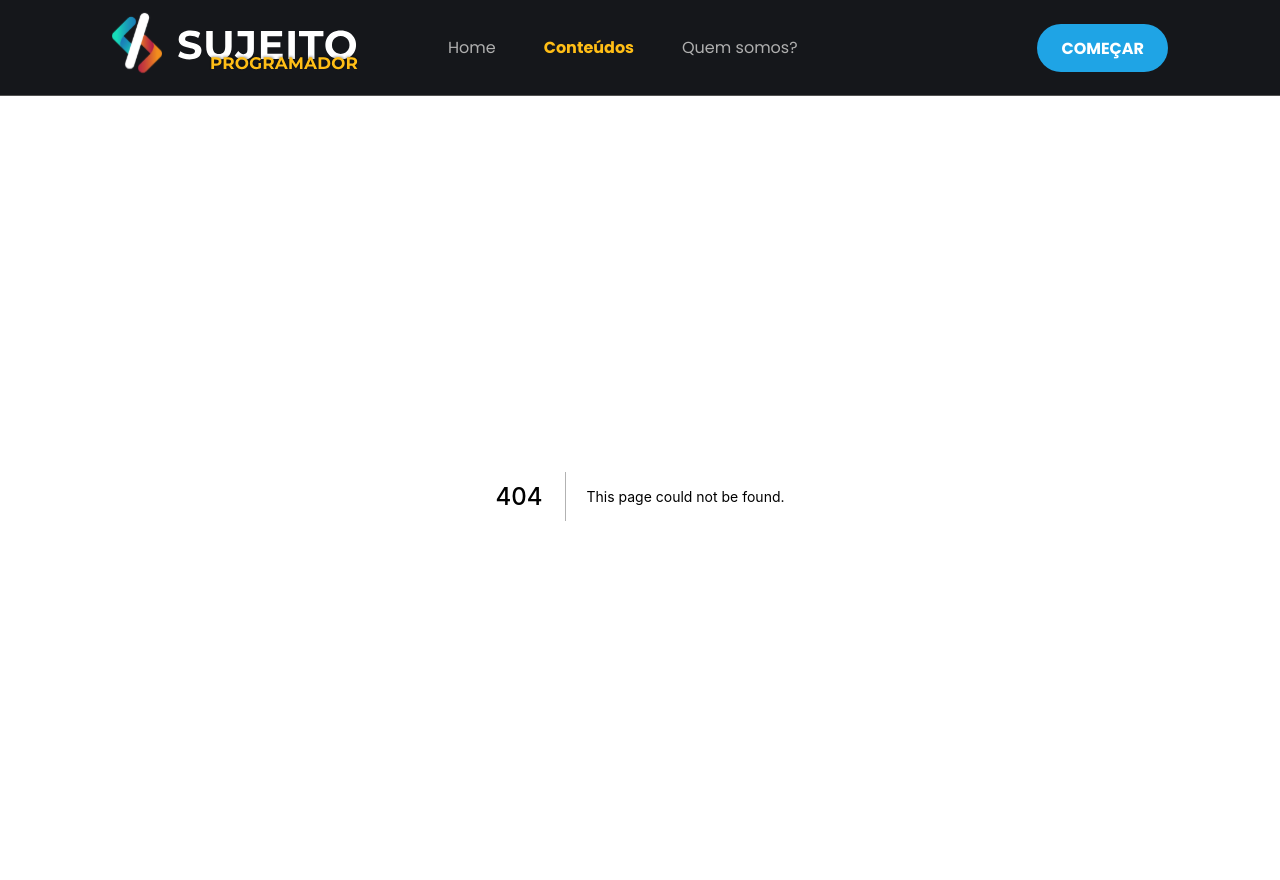
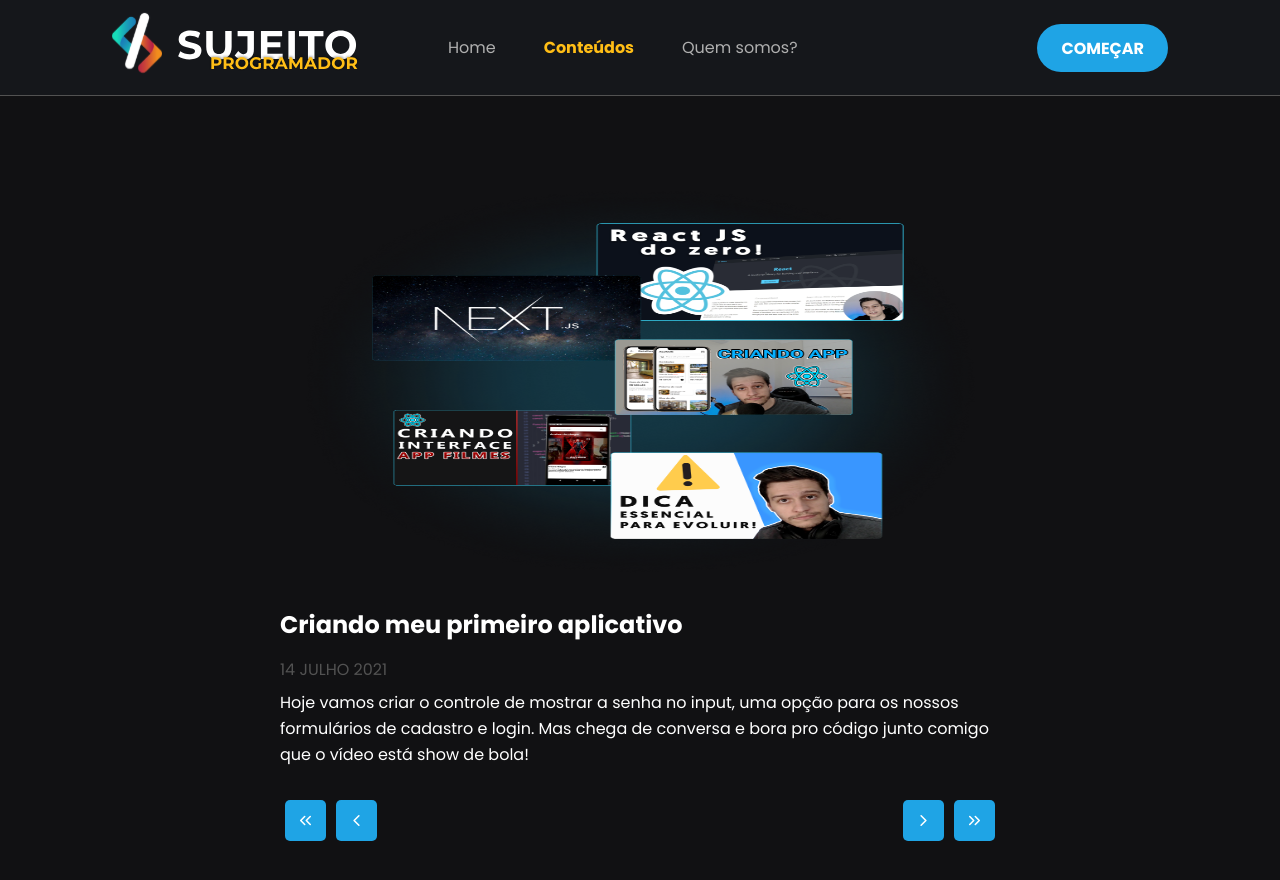
Before and after one commit to markilha/sujeito, a Next.js app: page /posts in a window 1280 px wide. Before the commit this address had no page. Shown: the top 880 px of the page. Built offline with nearby package versions, Linux system fonts and the light colour scheme.

Commit message:
Pagina do blog

```diff
--- a/package.json
+++ b/package.json
@@ -12,6 +12,8 @@
     "next": "11.0.1",
     "react": "17.0.2",
     "react-dom": "17.0.2",
+    "react-icon": "^1.0.0",
+    "react-icons": "^4.2.0",
     "sass": "^1.37.0"
   },
   "devDependencies": {
--- /dev/null
+++ b/src/pages/posts/index.tsx
@@ -0,0 +1,59 @@
+
+import Head from 'next/head';
+
+import styles from './styles.module.scss';
+import Link from 'next/link';
+
+import Image from 'next/image';
+import thumbImg from '../../../public/images/thumb.png';
+
+import { FiChevronLeft, FiChevronsLeft, FiChevronRight, FiChevronsRight} from 'react-icons/fi';
+
+export default function Posts(){
+  return(
+    <>
+     <Head>
+       <title>Blog | Sujeito Programador</title>
+     </Head>
+     <main className={styles.container}>
+       <div className={styles.posts}>
+         <Link href="/">
+          <a>
+            <Image
+              src={thumbImg}
+              alt="Post titulo 1"
+              width={720}
+              height={410}
+              quality={100}
+            />
+            <strong>Criando meu primeiro aplicativo</strong>
+            <time>14 JULHO 2021</time>
+            <p>Hoje vamos criar o controle de mostrar a senha no input, uma opção para os nossos formulários de cadastro e login. Mas chega de conversa e bora pro código junto comigo que o vídeo está show de bola!</p>
+          </a>
+         </Link>
+
+         <div className={styles.buttonNavigate}>
+            <div>
+              <button>
+                <FiChevronsLeft size={25} color="#FFF" />
+              </button>
+              <button>
+                <FiChevronLeft size={25} color="#FFF" />
+              </button>
+            </div>
+
+            <div>
+              <button>
+                <FiChevronRight size={25} color="#FFF" />
+              </button>
+              <button>
+                <FiChevronsRight size={25} color="#FFF" />
+              </button>
+            </div>
+
+         </div>
+       </div>
+     </main>
+    </>
+  )
+}
--- /dev/null
+++ b/src/pages/posts/styles.module.scss
@@ -0,0 +1,83 @@
+
+.container{
+    max-width: 1120px;
+    margin: 0 auto;
+    padding: 0 2rem;
+  }
+
+  .posts{
+    max-width: 720px;
+    margin: 5rem auto;
+
+
+    a{
+      display: block;
+
+      & + a{
+        margin-top: 2rem;
+        padding-top: 2rem;
+      }
+
+      time{
+        font-size: 1rem;
+        display: flex;
+        align-items: center;
+        color: var(--gray-200);
+      }
+
+      img{
+        max-width: 100%;
+        max-height: 410px;
+        border: 2px solid var(--blue-900);
+        border-radius: 6px;
+        border-image: linear-gradient(95deg, #31b4d0, transparent) 1;
+      }
+
+      strong{
+        display: block;
+        font-size: 1.5rem;
+        margin: 1rem 0;
+        line-height: 2rem;
+        color: var(--white);
+        transition: color 0.3s;
+      }
+
+      p{
+        color: var(--white);
+        margin-top: 0.5rem;
+        line-height: 1.62rem;
+      }
+
+      &:hover strong{
+        color: var(--blue-900);
+      }
+    }
+  }
+
+  .buttonNavigate{
+    margin-top: 2rem;
+    display: flex;
+    align-items: center;
+    flex-direction: row;
+    justify-content: space-between;
+
+    div{
+      display: flex;
+      flex-direction: row;
+    }
+
+    button{
+      margin: 0 5px;
+      border: 0;
+      background: var(--blue-900);
+      color: var(--white);
+      display: flex;
+      padding: 0.5rem;
+      border-radius: 5px;
+
+      svg{
+        padding: 0 3px;
+      }
+    }
+
+  }
```
Also changed, not shown: public/images/thumb.png (added), 1 other file (tests, documents, lock files or other folders).
